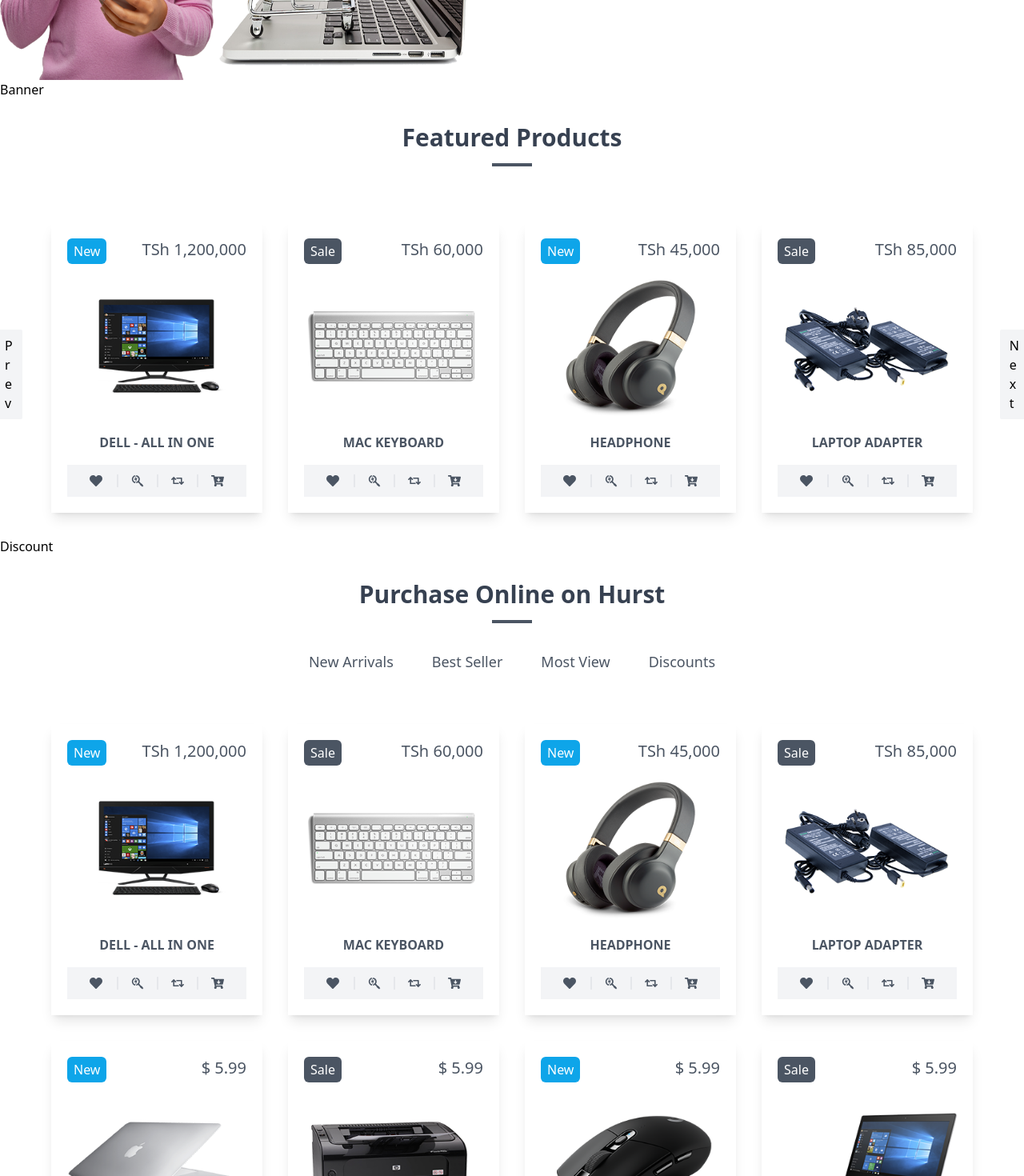
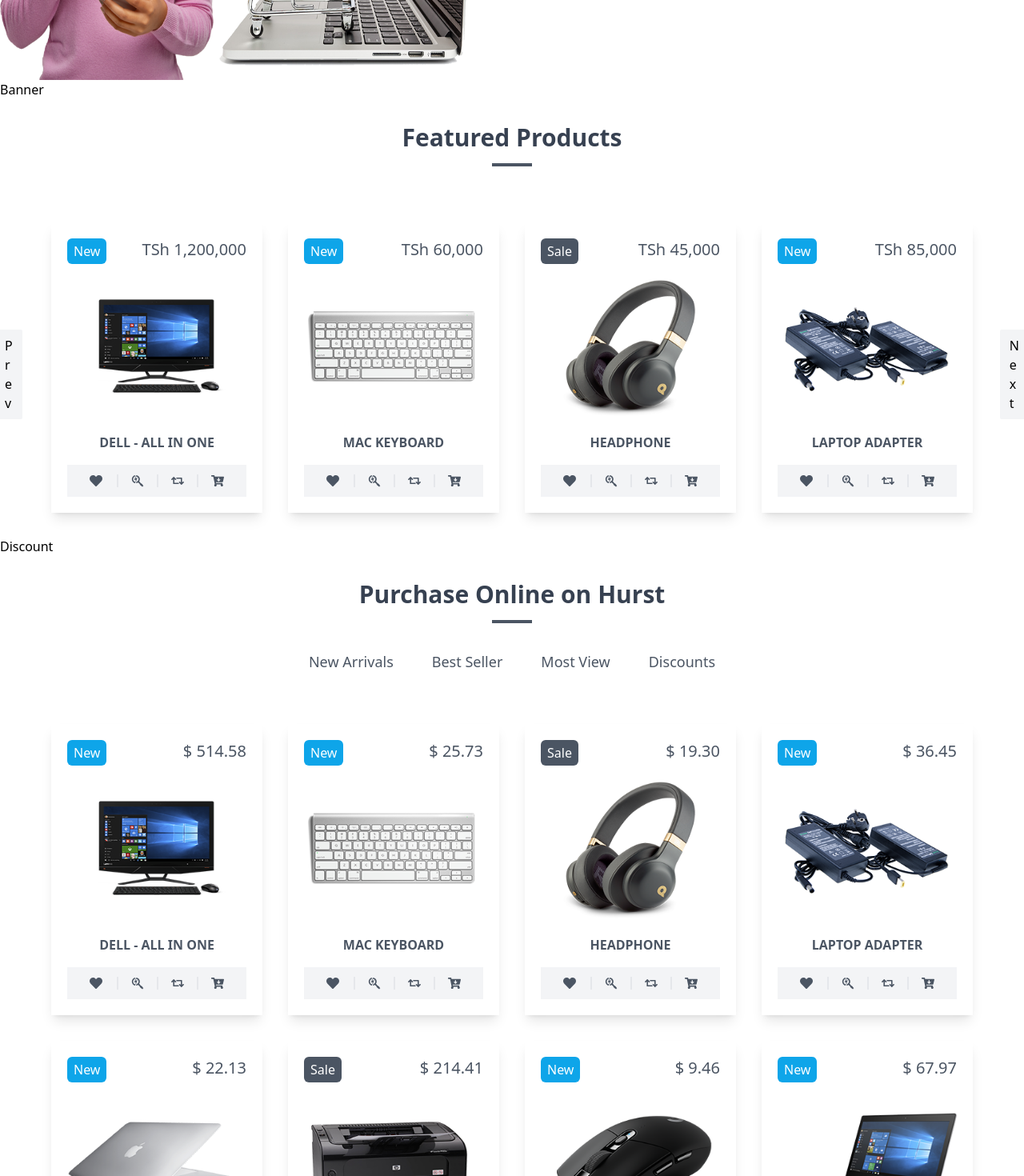
Before and after one commit to Shinto540/walkerbuntuapp, a Next.js app: page / in a window 1280 px wide. Shown: the part 500-1970 px from the top of the page at 80% size. Built offline with nearby package versions, Linux system fonts and the light colour scheme.

Commit message:
FIX: render product dynamicaly

```diff
--- a/components/Products.jsx
+++ b/components/Products.jsx
@@ -47,7 +47,7 @@
         <PriceLabel price={price} currency={currency} />
       </div>
 
-      <ProductImage url={imgUrl} />
+      <ProductImage url={`/product/${imgUrl}`} />
       <ProductName title={title} />
       <ActionBar />
     </div>
@@ -126,3 +126,12 @@
 export const numberFormatter = (numValue) => {
   return numValue.toString().replace(/\B(?=(\d{3})+(?!\d))/g, ",");
 };
+
+// Currency Converter TSHs to USD
+export const currencyShillingsToUsd = (
+  priceInShillings,
+  exchangeRate = 2332.0
+) => {
+  //
+  return (priceInShillings / exchangeRate).toFixed(2);
+};
--- a/components/home/FeaturedProducts.jsx
+++ b/components/home/FeaturedProducts.jsx
@@ -5,57 +5,69 @@
 import Styles from "../../styles/Product.module.css";
 
 const FeaturedProducts = () => {
+  const products = [
+    {
+      title: "Dell - All in One",
+      price: 1_200_000,
+      currency: "TSh",
+      labelText: "New",
+      imgUrl: "pr-1.png",
+    },
+    {
+      title: "MAC Keyboard",
+      price: 60_000,
+      currency: "TSh",
+      labelText: "New",
+      imgUrl: "pr-2.png",
+    },
+    {
+      title: "headphone",
+      price: 45_000,
+      currency: "TSh",
+      labelText: "Sale",
+      imgUrl: "pr-3.png",
+    },
+    {
+      title: "Laptop Adapter",
+      price: 85_000,
+      currency: "TSh",
+      labelText: "New",
+      imgUrl: "pr-4.png",
+    },
+  ];
+
   return (
     <section className={Styles.products}>
       <ProductSectionHeader sectionTitle="Featured Products" />
 
       <div className={Styles.products__container}>
-        <Link href="/" passHref>
+        {products.map((product, index) => {
+          const { title, price, currency, labelText, imgUrl } = product;
+
+          return (
+            <Link key={index} href="/" passHref>
+              <a>
                 <ProductCard
-            price={1_200_000}
-            currency="TSh"
-            labelText="New"
-            imgUrl="/product/pr-1.png"
-            title="Dell - All in One"
+                  price={price}
+                  currency={currency}
+                  labelText={labelText}
+                  imgUrl={imgUrl}
+                  title={title}
                 />
+              </a>
             </Link>
+          );
+        })}
+      </div>
 
-        <Link href="/" passHref>
-          <ProductCard
-            price={60_000}
-            currency="TSh"
-            labelText="Sale"
-            imgUrl="/product/pr-2.png"
-            title="MAC Keyboard"
-          />
-        </Link>
-
-        <Link href="/" passHref>
-          <ProductCard
-            price={45_000}
-            currency="TSh"
-            labelText="New"
-            imgUrl="/product/pr-3.png"
-            title="headphone"
-          />
-        </Link>
-
-        <Link href="/" passHref>
-          <ProductCard
-            price={85_000}
-            currency="TSh"
-            labelText="Sale"
-            imgUrl="/product/pr-4.png"
-            title="Laptop Adapter"
-          />
-        </Link>
-      </div>
+      <>
         <div className={`${Styles.prev__next} ${Styles.prev}`}>
           P<br />r<br />e<br />v
         </div>
         <div className={`${Styles.prev__next} ${Styles.next}`}>
           N<br />e<br />x<br />t
         </div>
+      </>
     </section>
   );
 };
--- a/components/home/PurchaseOnline.jsx
+++ b/components/home/PurchaseOnline.jsx
@@ -1,83 +1,97 @@
-import { ProductCard, ProductFilter, ProductSectionHeader } from "../Products";
+import {
+  ProductCard,
+  ProductFilter,
+  ProductSectionHeader,
+  currencyShillingsToUsd,
+} from "../Products";
 import Link from "next/link";
 
 // Styles
 import Styles from "../../styles/Product.module.css";
 
 const PurchaseOnline = () => {
+  const products = [
+    {
+      title: "Dell - All in One",
+      price: 1_200_000,
+      currency: "$",
+      labelText: "New",
+      imgUrl: "pr-1.png",
+    },
+    {
+      title: "MAC Keyboard",
+      price: 60_000,
+      currency: "$",
+      labelText: "New",
+      imgUrl: "pr-2.png",
+    },
+    {
+      title: "headphone",
+      price: 45_000,
+      currency: "$",
+      labelText: "Sale",
+      imgUrl: "pr-3.png",
+    },
+    {
+      title: "Laptop Adapter",
+      price: 85_000,
+      currency: "$",
+      labelText: "New",
+      imgUrl: "pr-4.png",
+    },
+    {
+      title: "MACBook Pro",
+      price: 51_600,
+      currency: "$",
+      labelText: "New",
+      imgUrl: "pr-5.png",
+    },
+    {
+      title: "HP LaserJet Printer",
+      price: 499_999,
+      currency: "$",
+      labelText: "Sale",
+      imgUrl: "pr-6.png",
+    },
+    {
+      title: "Mouse Pointer",
+      price: 22_050,
+      currency: "$",
+      labelText: "New",
+      imgUrl: "pr-7.png",
+    },
+    {
+      title: "HP Specta",
+      price: 158_500,
+      currency: "$",
+      labelText: "New",
+      imgUrl: "pr-8.png",
+    },
+  ];
+
   return (
     <section className={Styles.products}>
       <ProductSectionHeader sectionTitle="Purchase Online on Hurst" />
       <ProductFilter />
 
       <div className={Styles.products__container}>
-        <Link href="/" passHref>
-          <ProductCard
-            price={1_200_000}
-            currency="TSh"
-            labelText="New"
-            imgUrl="/product/pr-1.png"
-            title="Dell - All in One"
-          />
-        </Link>
+        {products.map((product, index) => {
+          const { title, price, currency, labelText, imgUrl } = product;
 
-        <Link href="/" passHref>
-          <ProductCard
-            price={60_000}
-            currency="TSh"
-            labelText="Sale"
-            imgUrl="/product/pr-2.png"
-            title="MAC Keyboard"
-          />
-        </Link>
-
-        <Link href="/" passHref>
-          <ProductCard
-            price={45_000}
-            currency="TSh"
-            labelText="New"
-            imgUrl="/product/pr-3.png"
-            title="headphone"
-          />
-        </Link>
-
-        <Link href="/" passHref>
-          <ProductCard
-            price={85_000}
-            currency="TSh"
-            labelText="Sale"
-            imgUrl="/product/pr-4.png"
-            title="Laptop Adapter"
-          />
-        </Link>
-        <ProductCard
-          price={5.99}
-          currency="$"
-          labelText="New"
-          imgUrl="/product/pr-5.png"
-          title="MACBook Pro"
-        />
-        <ProductCard
-          price={5.99}
-          currency="$"
-          labelText="Sale"
-          imgUrl="/product/pr-6.png"
-          title="HP LaserJet Printer"
-        />
-        <ProductCard
-          price={5.99}
-          currency="$"
-          labelText="New"
-          imgUrl="/product/pr-7.png"
-          title="Mouse Pointer"
-        />
-        <ProductCard
-          price={5.99}
-          currency="$"
-          labelText="Sale"
-          imgUrl="/product/pr-8.png"
-          title="HP Specta"
-        />
+          return (
+            <Link key={index} href="/product" passHref>
+              <a>
+                <ProductCard
+                  price={currencyShillingsToUsd(price)}
+                  currency={currency}
+                  labelText={labelText}
+                  imgUrl={imgUrl}
+                  title={title}
+                />
+              </a>
+            </Link>
+          );
+        })}
       </div>
     </section>
   );
```
Lines whose indentation alone changed are shown as unchanged.
